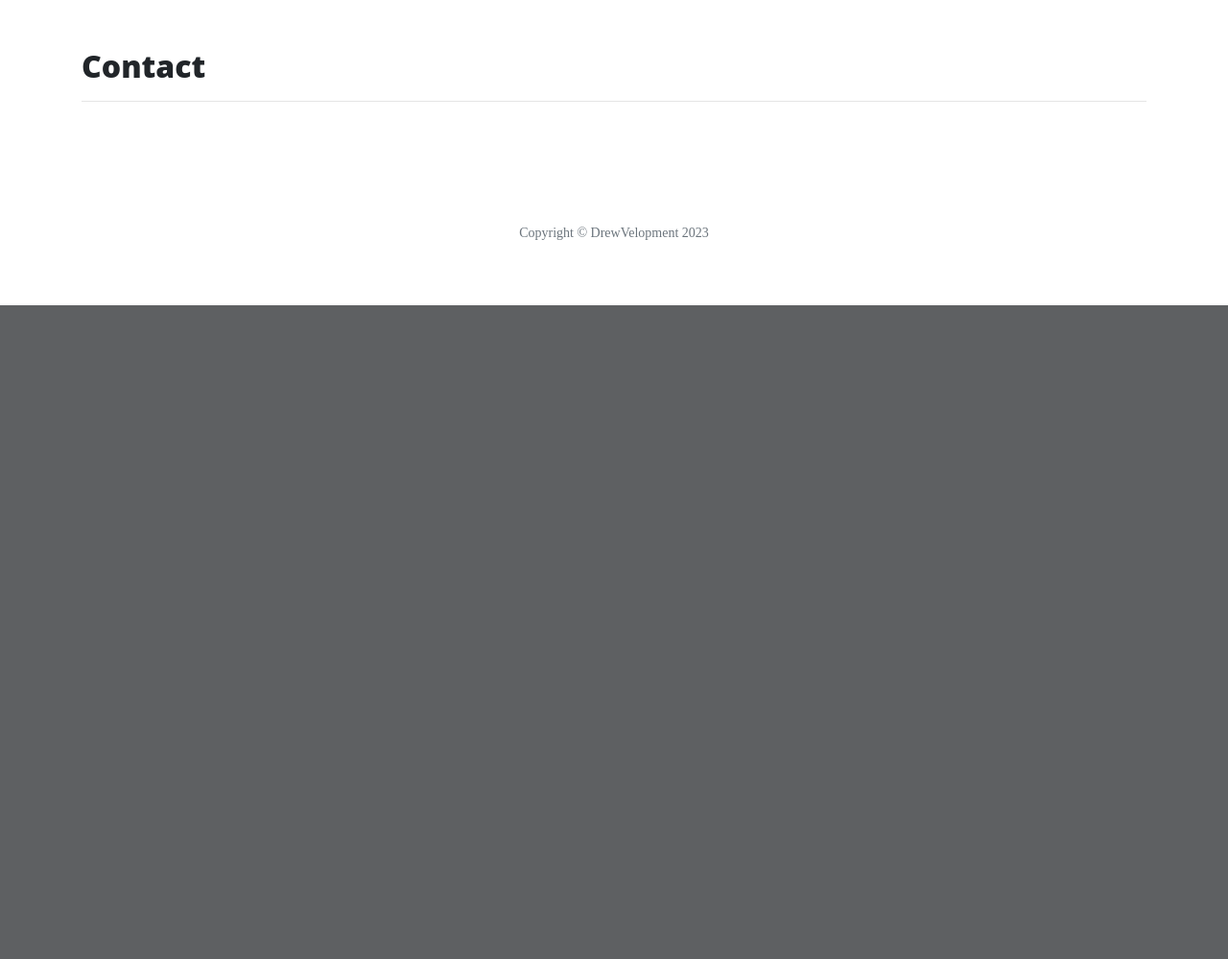
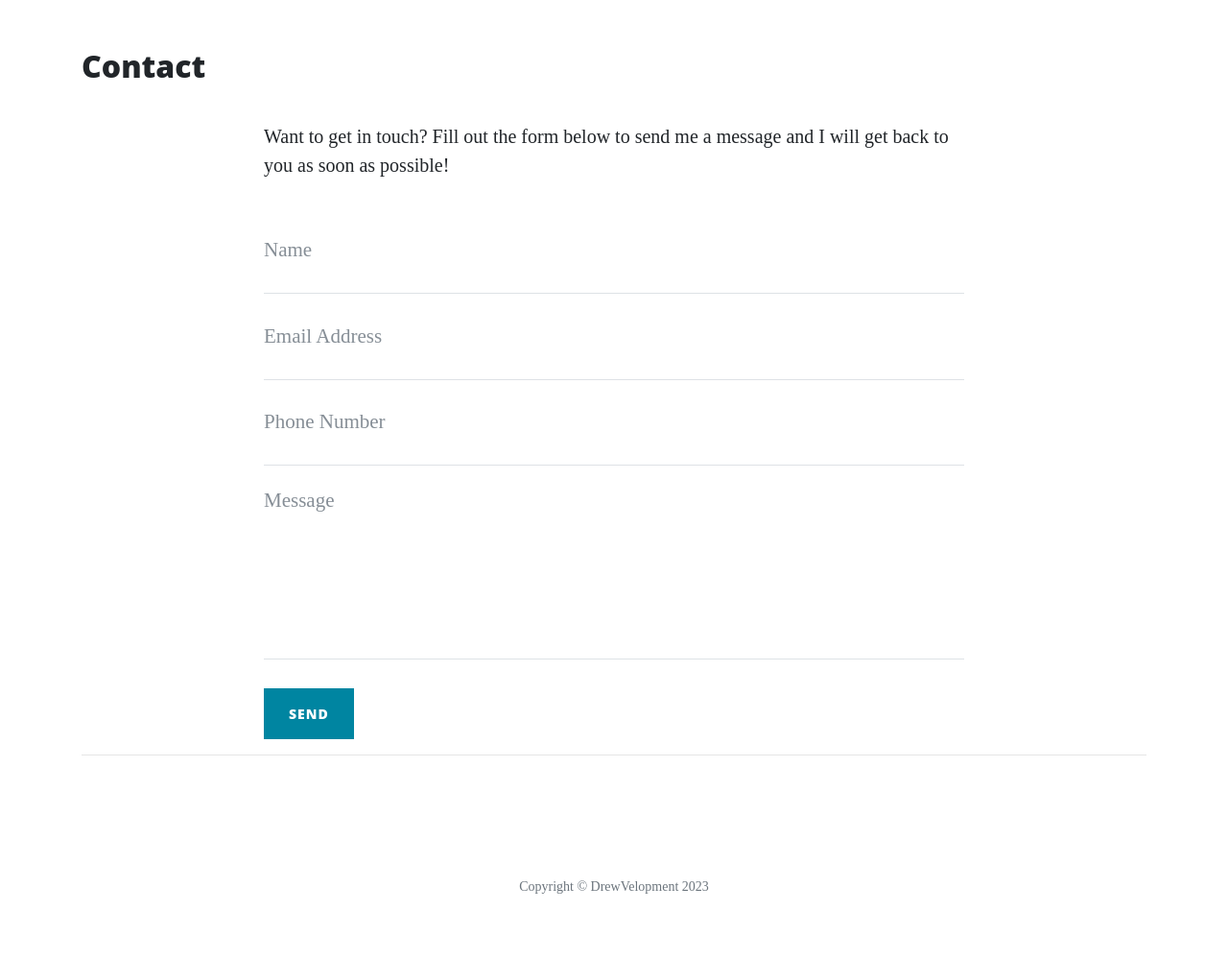
Before and after one commit to andrewcannan/thorin-flask-app, a Flask app: page /contact in a window 1280 px wide. Shown: the part 628-1627 px from the top of the page at 96% size. Before the commit the page ends 946 px from the top, so only its background shows below. Run offline with Flask 3, Linux system fonts and the light colour scheme; some libraries are stand-ins or nearby versions.

Commit message:
add member page and link to about page,add form

```diff
--- a/run.py
+++ b/run.py
@@ -1,10 +1,12 @@
 import os
 import json
-from flask import Flask, render_template
+from flask import Flask, render_template, request, flash
+if os.path.exists("env.py"):
+    import env
 
 
 app = Flask(__name__)
-
+app.secret_key = os.environ.get('SECRET_KEY')
 
 @app.route('/')
 def index():
@@ -19,8 +21,22 @@
     return render_template('about.html', page_title='About', company=data)
 
 
-@app.route('/contact')
+@app.route('/about/<member_name>')
+def about_member(member_name):
+    member = {}
+    with open("data/company.json", "r") as json_data:
+        data = json.load(json_data)
+        for obj in data:
+            if obj['url'] == member_name:
+                member = obj
+    return render_template('member.html', member=member)
+
+
+@app.route('/contact', methods=['GET', 'POST'])
 def contact():
+    if request.method == 'POST':
+        flash('Thanks {}, we have recieved your message!'.format(
+            request.form.get('name')))
     return render_template('contact.html', page_title='Contact')
 
 
--- a/templates/about.html
+++ b/templates/about.html
@@ -18,7 +18,7 @@
 
         {% if loop.index % 2 != 0  %}
             <div class="col-md-7">
-                <h3>{{ loop.index }}. {{ member.name }}</h3>
+                <h3><a href="/about/{{ member.url }}">{{ loop.index }}. {{ member.name }}</a></h3>
                 <p>{{ member.description }}</p>
             </div>
             <div class="col-md-5">
@@ -29,7 +29,7 @@
                 <img src="{{ member.image_source }}" alt="" class="featurette-image image-responsive">
             </div>
             <div class="col-md-7">
-                <h3>{{ loop.index }}. {{ member.name }}</h3>
+                <h3><a href="/about/{{ member.url }}">{{ loop.index }}. {{ member.name }}</a></h3>
                 <p>{{ member.description }}</p>
             </div>
         {% endif %}
--- a/templates/contact.html
+++ b/templates/contact.html
@@ -1,4 +1,59 @@
 {% extends 'base.html' %}
 {% block content %}
     <h2>{{ page_title }}</h2>
+
+    <div class="row">
+        <div class="col-lg-8 col-md-10 mx-auto">
+
+            {% with messages = get_flashed_messages() %}
+                {% if messages %}
+                    <ul class="flashes">
+                        {% for message in messages %}
+                            <li>{{ message }}</li>
+                        {% endfor %}
+                    </ul>
+                {% endif %}
+            {% endwith %}
+
+            <p>Want to get in touch? Fill out the form below to send me a message and I will get back to you as soon as
+                possible!</p>
+            <form method="POST" name="sentMessage" id="contactForm" novalidate>
+                <div class="control-group">
+                    <div class="form-group floating-label-form-group controls">
+                        <label>Name</label>
+                        <input type="text" class="form-control" placeholder="Name" id="name" name="name" required
+                            data-validation-required-message="Please enter your name.">
+                        <p class="help-block text-danger"></p>
+                    </div>
+                </div>
+                <div class="control-group">
+                    <div class="form-group floating-label-form-group controls">
+                        <label>Email Address</label>
+                        <input type="email" class="form-control" placeholder="Email Address" id="email" name="email" required
+                            data-validation-required-message="Please enter your email address.">
+                        <p class="help-block text-danger"></p>
+                    </div>
+                </div>
+                <div class="control-group">
+                    <div class="form-group col-xs-12 floating-label-form-group controls">
+                        <label>Phone Number</label>
+                        <input type="tel" class="form-control" placeholder="Phone Number" id="phone" name="phone" required
+                            data-validation-required-message="Please enter your phone number.">
+                        <p class="help-block text-danger"></p>
+                    </div>
+                </div>
+                <div class="control-group">
+                    <div class="form-group floating-label-form-group controls">
+                        <label>Message</label>
+                        <textarea rows="5" class="form-control" placeholder="Message" id="message" name="message" required
+                            data-validation-required-message="Please enter a message."></textarea>
+                        <p class="help-block text-danger"></p>
+                    </div>
+                </div>
+                <br>
+                <div id="success"></div>
+                <button type="submit" class="btn btn-primary" id="sendMessageButton">Send</button>
+            </form>
+        </div>
+    </div>
 {% endblock %}
```
Also changed, not shown: data/company.json (+26 -13 lines), templates/member.html (added, +13 -0 lines).
